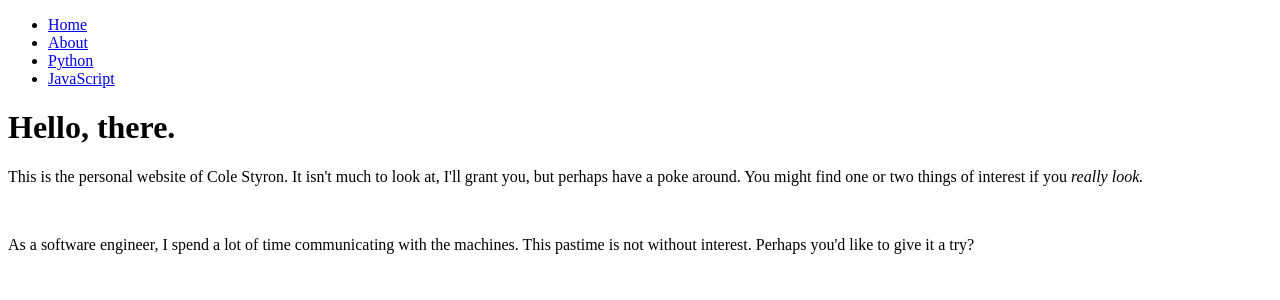
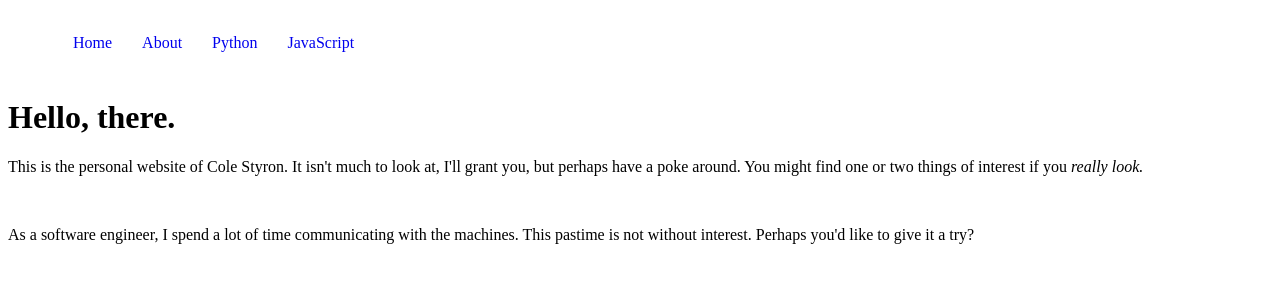
Before and after one commit to C-STYR/homesite, a Next.js app: page / in a window 1280 px wide. Shown: the top 300 px of the page. Built offline with nearby package versions, Linux system fonts and the light colour scheme.

Commit message:
navbar styling, layout changes

```diff
--- a/components/Nav.tsx
+++ b/components/Nav.tsx
@@ -1,9 +1,9 @@
 import Link from 'next/link'
-//import navStyles from '../styles/Nav.module.css'
+import navStyles from '../styles/Nav.module.css'
 
 const Nav = () => {
   return (
-    <nav className="">
+    <nav className={navStyles.nav}>
       <ul>
         <li>
           <Link href='/'>Home</Link>
--- a/package.json
+++ b/package.json
@@ -20,6 +20,7 @@
   },
   "homepage": "https://github.com/C-STYR/homesite#readme",
   "dependencies": {
+    "gray-matter": "^4.0.2",
     "next": "^10.0.7",
     "react": "^17.0.1",
     "react-dom": "^17.0.1"
--- a/pages/_app.tsx
+++ b/pages/_app.tsx
@@ -1,6 +1,11 @@
 //import '../styles/global.css'
 import {AppProps} from 'next/app'
+import Layout from '../components/Layout'
 
 export default function App({ Component, pageProps }: AppProps) {
-  return <Component {...pageProps} />
-}
+  return (
+  <Layout>
+    <Component {...pageProps} />
+  </Layout>
+
+  )}
--- a/pages/index.tsx
+++ b/pages/index.tsx
@@ -4,7 +4,7 @@ import Layout from '../components/Layout'
 import Link from 'next/link'
 
 const Home = () => (
-  <Layout>
+
     <div>
       <Meta title="Index"/>
       <h1>Hello, there.</h1>
@@ -18,7 +18,7 @@ const Home = () => (
         without interest. Perhaps you'd like to give it a try?
       </p>
     </div>
-  </Layout>
+
 )
 
 export default Home
--- a/pages/javascript.tsx
+++ b/pages/javascript.tsx
@@ -1,4 +1,5 @@
 import Meta from '../components/Meta'
+import Layout from '../components/Layout'
 
 const EasterEgg2 = ({message1, message2}) => {
 
@@ -10,6 +11,8 @@ const EasterEgg2 = ({message1, message2}) => {
   console.log("The second easter egg is much harder to find - but don't overreact - you just need the right tools.")
 
   return (
+
+
   <div>
     <Meta title="JavaScript"/>
     <h1>JavaScript</h1>
--- /dev/null
+++ b/styles/Nav.module.css
@@ -0,0 +1,19 @@
+.nav {
+  height: 50px;
+  padding: 10px;
+  display: flex;
+  align-items: center;
+  justify-content: flex-start;
+}
+
+.nav ul {
+  display: flex;
+  justify-content: center;
+  align-items: center;
+  list-style: none;
+}
+
+.nav ul li a {
+  margin: 5px 15px;
+  text-decoration: none;
+}
```
Also changed, not shown: styles/Layout.module.css (added).
